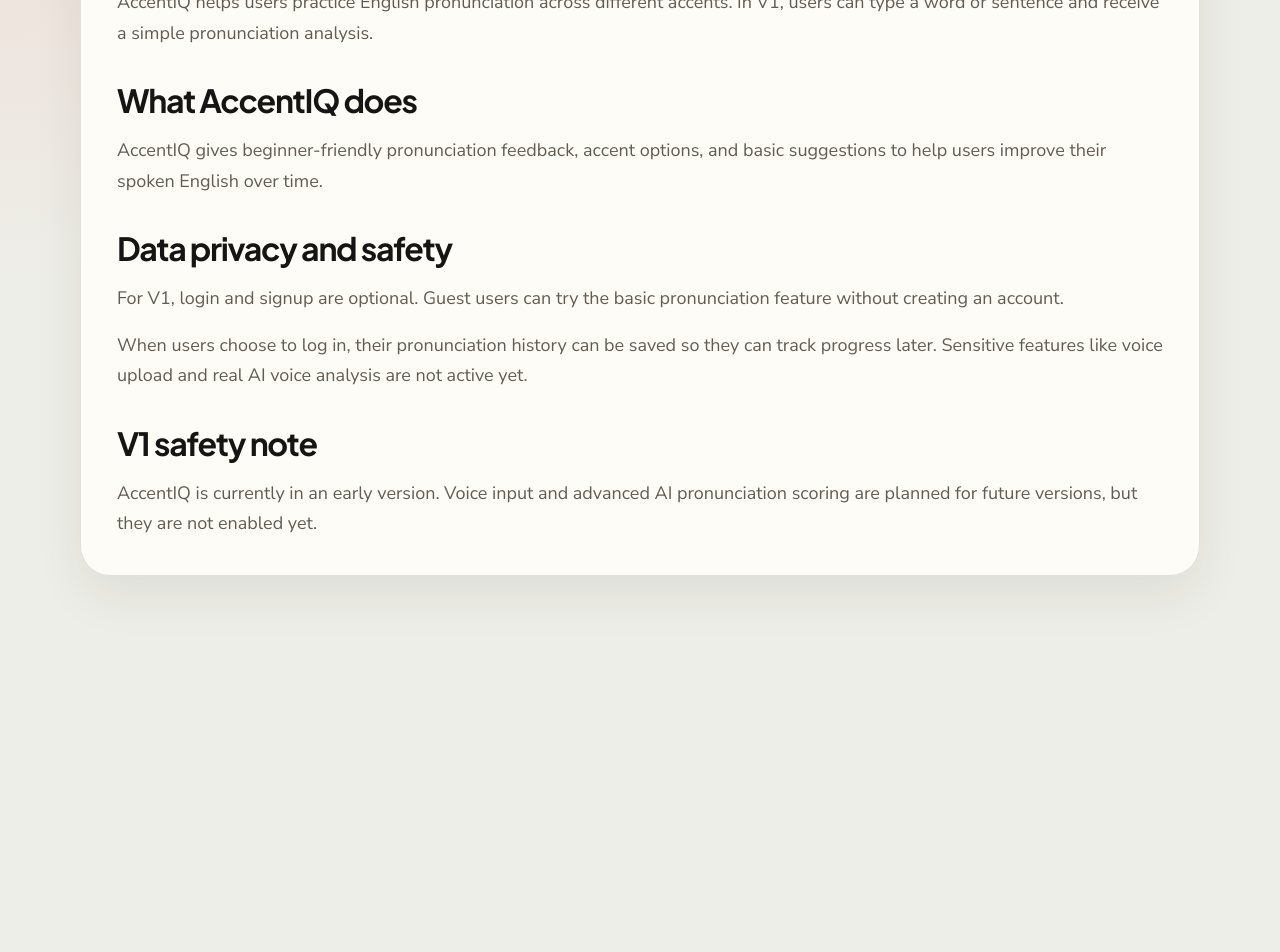
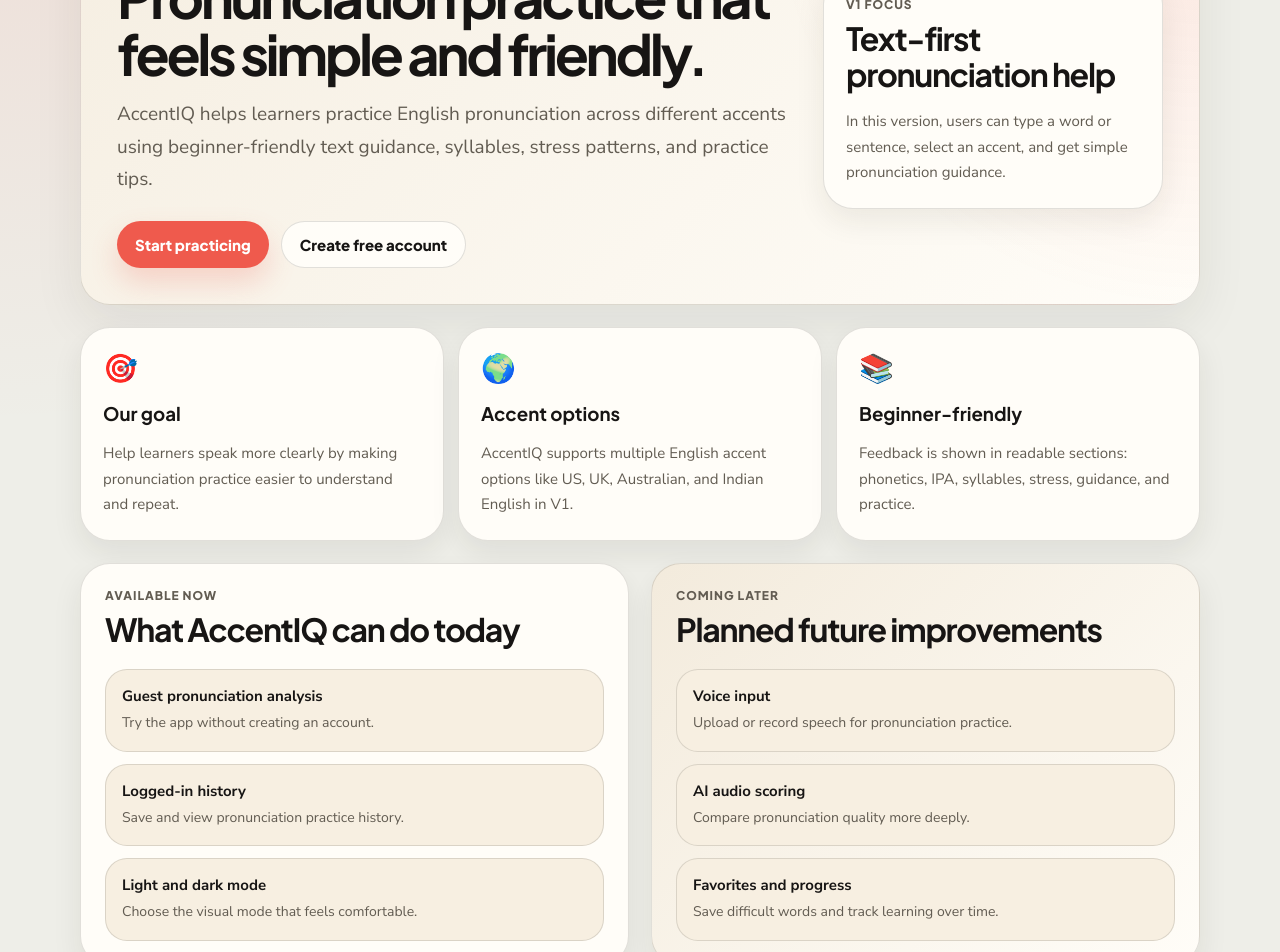
Before and after one commit to sopnendudutta/accent-iq, a React (Vite) app in the folder client/: page /about in a window 1280 px wide. Shown: the part 240-1192 px from the top of the page. Before the commit the page ends 880 px from the top, so only its background shows below. Built offline with nearby package versions, Linux system fonts and the light colour scheme; no server answers.

Commit message:
Update the about section & not found page

```diff
--- a/client/src/index.css
+++ b/client/src/index.css
@@ -1782,6 +1782,202 @@
   white-space: nowrap;
 }
 
+
+/* About page and NotFound page */
+
+.about-page,
+.not-found-page {
+  padding: 0;
+  background: transparent;
+  border: none;
+  box-shadow: none;
+}
+
+.about-hero {
+  padding: 36px;
+  border: 1px solid var(--color-border);
+  border-radius: var(--radius-xl);
+
+  display: grid;
+  grid-template-columns: minmax(0, 1fr) 340px;
+  gap: 24px;
+  align-items: center;
+
+  background:
+    radial-gradient(circle at top right, var(--color-coral-soft), transparent 36%),
+    linear-gradient(135deg,
+      color-mix(in srgb, var(--color-sand) 18%, var(--color-surface) 82%),
+      var(--color-surface));
+
+  box-shadow: var(--shadow-soft);
+}
+
+.about-hero p {
+  max-width: 720px;
+  font-size: 19px;
+}
+
+.about-actions,
+.not-found-actions {
+  margin-top: 26px;
+  display: flex;
+  flex-wrap: wrap;
+  gap: 12px;
+}
+
+.about-summary-card,
+.about-card,
+.about-panel,
+.about-safety-note,
+.not-found-card {
+  border: 1px solid var(--color-border);
+  border-radius: var(--radius-xl);
+  background: var(--color-surface);
+  box-shadow: var(--shadow-card);
+}
+
+.about-summary-card {
+  padding: 22px;
+}
+
+.about-summary-card h2 {
+  margin: 8px 0 0;
+}
+
+.about-summary-card p {
+  font-size: 15px;
+}
+
+.about-section-grid {
+  margin-top: 22px;
+
+  display: grid;
+  grid-template-columns: repeat(3, 1fr);
+  gap: 14px;
+}
+
+.about-card {
+  padding: 22px;
+}
+
+.about-card span {
+  font-size: 28px;
+}
+
+.about-card h3 {
+  margin: 14px 0 0;
+}
+
+.about-card p {
+  font-size: 15px;
+}
+
+.about-info-layout {
+  margin-top: 22px;
+
+  display: grid;
+  grid-template-columns: repeat(2, 1fr);
+  gap: 22px;
+}
+
+.about-panel {
+  padding: 24px;
+}
+
+.about-panel h2 {
+  margin-top: 8px;
+}
+
+.about-panel-warm {
+  background:
+    linear-gradient(135deg,
+      color-mix(in srgb, var(--color-sand) 22%, var(--color-surface) 78%),
+      var(--color-surface));
+}
+
+.about-list {
+  margin-top: 22px;
+  display: grid;
+  gap: 12px;
+}
+
+.about-list div {
+  padding: 16px;
+  border: 1px solid var(--color-border);
+  border-radius: var(--radius-lg);
+  background: var(--color-surface-soft);
+}
+
+.about-list strong {
+  display: block;
+  color: var(--color-heading);
+  font-size: 15px;
+}
+
+.about-list span {
+  display: block;
+  margin-top: 6px;
+  color: var(--color-muted);
+  font-size: 14px;
+  line-height: 1.6;
+}
+
+.about-safety-note {
+  margin-top: 22px;
+  padding: 26px;
+  background: var(--color-coral-soft);
+}
+
+.about-safety-note h2 {
+  margin-top: 8px;
+}
+
+.not-found-page {
+  min-height: 60vh;
+
+  display: flex;
+  align-items: center;
+  justify-content: center;
+}
+
+.not-found-card {
+  width: min(100%, 720px);
+  padding: 42px;
+  text-align: center;
+
+  background:
+    radial-gradient(circle at top, var(--color-coral-soft), transparent 42%),
+    var(--color-surface);
+}
+
+.not-found-code {
+  display: inline-flex;
+  margin-bottom: 18px;
+
+  color: var(--color-coral);
+  font-family: var(--font-heading);
+  font-size: clamp(64px, 12vw, 120px);
+  font-weight: 900;
+  line-height: 0.9;
+  letter-spacing: -0.08em;
+}
+
+.not-found-card .home-eyebrow {
+  margin-left: auto;
+  margin-right: auto;
+}
+
+.not-found-card p {
+  max-width: 520px;
+  margin-left: auto;
+  margin-right: auto;
+}
+
+.not-found-actions {
+  justify-content: center;
+}
+
+
 /* Final UI safety cleanup */
 
 body {
@@ -1893,6 +2089,15 @@
   .settings-feature-grid {
     grid-template-columns: repeat(2, 1fr);
   }
+
+  .about-hero,
+  .about-info-layout {
+    grid-template-columns: 1fr;
+  }
+
+  .about-section-grid {
+    grid-template-columns: repeat(2, 1fr);
+  }
 }
 
 /* Tablet / large mobile: 561px - 820px */
@@ -2217,6 +2422,31 @@
     align-items: flex-start;
     flex-direction: column;
   }
+
+  .about-hero,
+  .about-summary-card,
+  .about-card,
+  .about-panel,
+  .about-safety-note,
+  .not-found-card {
+    padding: 18px;
+  }
+
+  .about-section-grid {
+    grid-template-columns: 1fr;
+  }
+
+  .about-actions,
+  .not-found-actions {
+    display: grid;
+  }
+
+  .about-actions .primary-cta,
+  .about-actions .secondary-cta,
+  .not-found-actions .primary-cta,
+  .not-found-actions .secondary-cta {
+    width: 100%;
+  }
 }
 
 /* Very small phones */
--- a/client/src/pages/About.tsx
+++ b/client/src/pages/About.tsx
@@ -1,39 +1,127 @@
+import { Link } from "react-router";
+
 function About() {
     return (
-        <section className="page">
-            <h1>About AccentIQ</h1>
+        <section className="page about-page">
+            <div className="about-hero">
+                <div>
+                    <span className="home-eyebrow">About AccentIQ</span>
+
+                    <h1>Pronunciation practice that feels simple and friendly.</h1>
 
                     <p>
-                AccentIQ helps users practice English pronunciation across different
-                accents. In V1, users can type a word or sentence and receive a simple
-                pronunciation analysis.
+                        AccentIQ helps learners practice English pronunciation across
+                        different accents using beginner-friendly text guidance, syllables,
+                        stress patterns, and practice tips.
                     </p>
 
-            <h2>What AccentIQ does</h2>
-            <p>
-                AccentIQ gives beginner-friendly pronunciation feedback, accent options,
-                and basic suggestions to help users improve their spoken English over
-                time.
-            </p>
+                    <div className="about-actions">
+                        <Link className="primary-cta" to="/pronunciation">
+                            Start practicing
+                        </Link>
 
-            <h2>Data privacy and safety</h2>
-            <p>
-                For V1, login and signup are optional. Guest users can try the basic
-                pronunciation feature without creating an account.
-            </p>
+                        <Link className="secondary-cta" to="/register">
+                            Create free account
+                        </Link>
+                    </div>
+                </div>
+
+                <div className="about-summary-card">
+                    <span className="result-label">V1 focus</span>
+                    <h2>Text-first pronunciation help</h2>
 
                     <p>
-                When users choose to log in, their pronunciation history can be saved so
-                they can track progress later. Sensitive features like voice upload and
-                real AI voice analysis are not active yet.
+                        In this version, users can type a word or sentence, select an
+                        accent, and get simple pronunciation guidance.
                     </p>
+                </div>
+            </div>
 
-            <h2>V1 safety note</h2>
+            <div className="about-section-grid">
+                <div className="about-card">
+                    <span>🎯</span>
+                    <h3>Our goal</h3>
                     <p>
-                AccentIQ is currently in an early version. Voice input and advanced AI
-                pronunciation scoring are planned for future versions, but they are not
-                enabled yet.
+                        Help learners speak more clearly by making pronunciation practice
+                        easier to understand and repeat.
                     </p>
+                </div>
+
+                <div className="about-card">
+                    <span>🌍</span>
+                    <h3>Accent options</h3>
+                    <p>
+                        AccentIQ supports multiple English accent options like US, UK,
+                        Australian, and Indian English in V1.
+                    </p>
+                </div>
+
+                <div className="about-card">
+                    <span>📚</span>
+                    <h3>Beginner-friendly</h3>
+                    <p>
+                        Feedback is shown in readable sections: phonetics, IPA, syllables,
+                        stress, guidance, and practice.
+                    </p>
+                </div>
+            </div>
+
+            <div className="about-info-layout">
+                <div className="about-panel">
+                    <span className="result-label">Available now</span>
+                    <h2>What AccentIQ can do today</h2>
+
+                    <div className="about-list">
+                        <div>
+                            <strong>Guest pronunciation analysis</strong>
+                            <span>Try the app without creating an account.</span>
+                        </div>
+
+                        <div>
+                            <strong>Logged-in history</strong>
+                            <span>Save and view pronunciation practice history.</span>
+                        </div>
+
+                        <div>
+                            <strong>Light and dark mode</strong>
+                            <span>Choose the visual mode that feels comfortable.</span>
+                        </div>
+                    </div>
+                </div>
+
+                <div className="about-panel about-panel-warm">
+                    <span className="result-label">Coming later</span>
+                    <h2>Planned future improvements</h2>
+
+                    <div className="about-list">
+                        <div>
+                            <strong>Voice input</strong>
+                            <span>Upload or record speech for pronunciation practice.</span>
+                        </div>
+
+                        <div>
+                            <strong>AI audio scoring</strong>
+                            <span>Compare pronunciation quality more deeply.</span>
+                        </div>
+
+                        <div>
+                            <strong>Favorites and progress</strong>
+                            <span>Save difficult words and track learning over time.</span>
+                        </div>
+                    </div>
+                </div>
+            </div>
+
+            <div className="about-safety-note">
+                <span className="result-label">Safety note</span>
+                <h2>Built carefully, one version at a time.</h2>
+
+                <p>
+                    Login is optional in V1. Guest users can practice without an account.
+                    Voice upload and real AI voice scoring are not enabled yet, so the app
+                    stays simple and secure while the foundation is being built.
+                </p>
+            </div>
         </section>
     );
 }
--- a/client/src/pages/NotFound.tsx
+++ b/client/src/pages/NotFound.tsx
@@ -2,10 +2,29 @@
 
 function NotFound() {
     return (
-        <section className="page">
-            <h1>404 - Page Not Found</h1>
-            <p>The page you are looking for does not exist.</p>
-            <Link to="/">Go back home</Link>
+        <section className="page not-found-page">
+            <div className="not-found-card">
+                <span className="not-found-code">404</span>
+
+                <span className="home-eyebrow">Page not found</span>
+
+                <h1>This page took the wrong accent path.</h1>
+
+                <p>
+                    The page you are looking for does not exist, or the link may have
+                    changed.
+                </p>
+
+                <div className="not-found-actions">
+                    <Link className="primary-cta" to="/">
+                        Go back home
+                    </Link>
+
+                    <Link className="secondary-cta" to="/pronunciation">
+                        Practice pronunciation
+                    </Link>
+                </div>
+            </div>
         </section>
     );
 }
```
Lines whose indentation alone changed are shown as unchanged.
